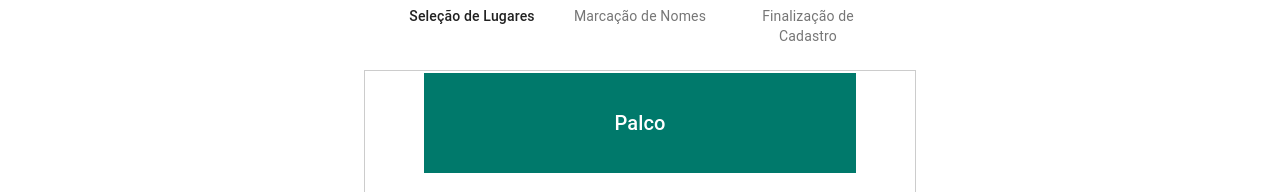
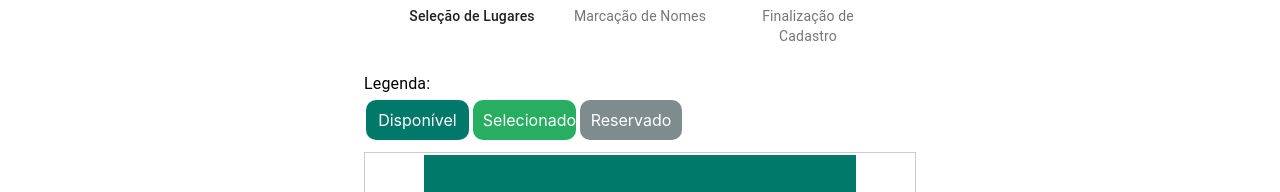
Before and after one commit to willysvarela/meulugar_ibcl, a React (Create React App) app: page /culto/1 in a window 1280 px wide. Shown: the part 158-350 px from the top of the page. Built offline with nearby package versions, Linux system fonts and the light colour scheme; no server answers; the HTML template or start-up script is replaced by a standard one.

Commit message:
feat: Legenda adicionada à tela de seleção de lugares

```diff
--- a/src/pages/PlacesPage/EventPlacesPage/index.js
+++ b/src/pages/PlacesPage/EventPlacesPage/index.js
@@ -90,10 +90,23 @@ const EventPlacesPage = (props) => {
   return (
     <div>
       <div style={styles.container}>
+        <Typography variant="subtitle1">Legenda: </Typography>
+        <div style={{ display: "flex", marginBottom: "10px" }}>
+          <div style={{ ...styles.box, ...{ backgroundColor: GREEN_COLOR } }}>
+            <Typography variant="subtitle">Disponível </Typography>
+          </div>
+          <div style={{ ...styles.box, ...{ backgroundColor: "#27ae60" } }}>
+            <Typography variant="subtitle">Selecionado </Typography>
+          </div>
+          <div style={{ ...styles.box, ...{ backgroundColor: "#7f8c8d" } }}>
+            <Typography variant="subtitle">Reservado </Typography>
+          </div>
+        </div>
         <div className="places_div" style={styles.place}>
           <div style={styles.palco}>
             <Typography variant="h6">Palco</Typography>
           </div>
+
           <div style={styles.place_positions}>
             {lugares.map((lugar, i) => (
               <div
```
